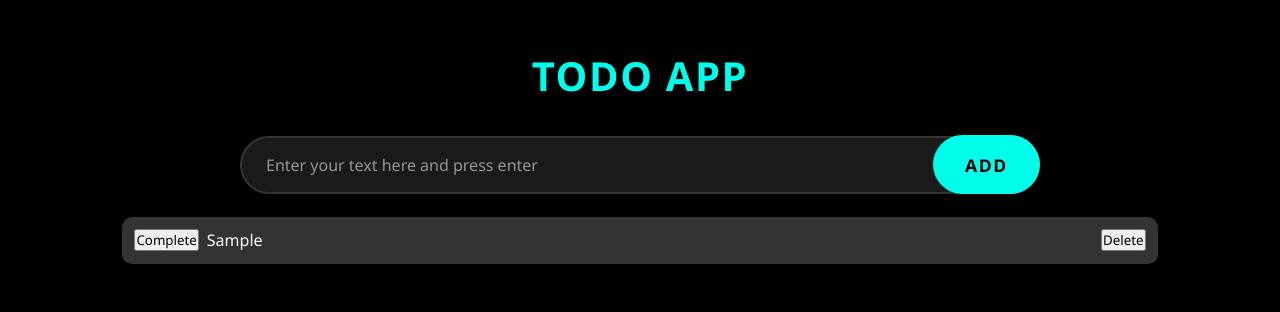
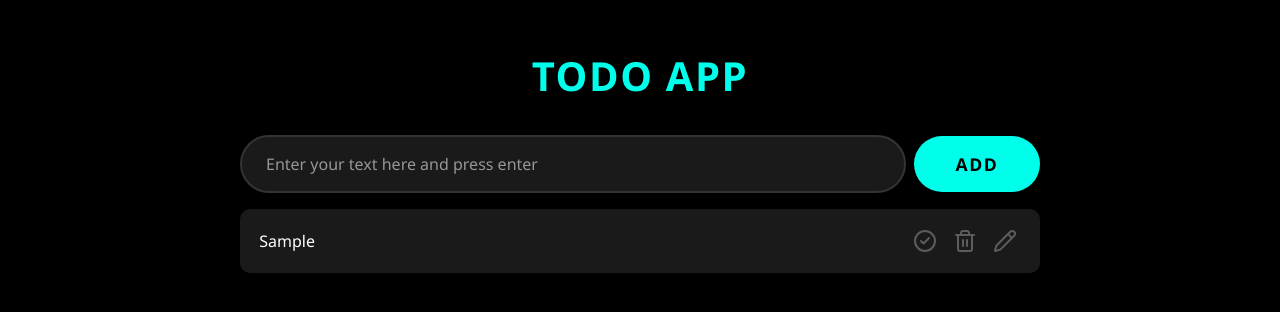
Before and after one commit to devamin404/Todo-App, a React (Vite) app: page / in a window 1280 px wide. Both pictures are taken after typing "Sample" into the empty fields and a click on the button "ADD". Shown: the top 312 px of the page. Built offline with nearby package versions, Linux system fonts and the light colour scheme.

Commit message:
Updated readme.md, todo.jsx, app.jsx

```diff
--- a/package.json
+++ b/package.json
@@ -10,6 +10,7 @@
     "preview": "vite preview"
   },
   "dependencies": {
+    "lucide-react": "^1.7.0",
     "react": "^19.2.0",
     "react-dom": "^19.2.0"
   },
--- a/src/App.jsx
+++ b/src/App.jsx
@@ -6,13 +6,29 @@ import { useState } from "react";
 
 function App() {
   const [todos, setTodos] = useState([]);
+
   function deleteTodo(id) {
-    setTodos(todos.filter((item) => item.id !== id));
+    setTodos((prevTodos) => prevTodos.filter((item) => item.id !== id));
   }
+
   function completeTodo(id) {
-    setTodos(todos.map((item) =>
-      item.id === id ? { ...item, completed: !item.completed } : item
-    ));
+    setTodos((prevTodos) =>
+      prevTodos.map((item) =>
+        item.id === id ? { ...item, completed: !item.completed } : item,
+      ),
+    );
+  }
+
+  function updateTodo(id, newTitle) {
+    setTodos((prevTodos) =>
+      prevTodos.map((todo) => {
+        if (todo.id === id) {
+          return { ...todo, title: newTitle };
+        } else {
+          return todo;
+        }
+      }),
+    );
   }
   return (
     <section className={styles.container}>
@@ -21,6 +37,7 @@ function App() {
         todos={todos}
         deleteTodo={deleteTodo}
         completeTodo={completeTodo}
+        updateTodo={updateTodo}
       />
     </section>
   );
--- a/src/Components/Todo.jsx
+++ b/src/Components/Todo.jsx
@@ -1,15 +1,86 @@
+import { useState } from "react";
 import styles from "./Todo.module.css";
+import { Trash2, CircleCheck, Pencil, Save, X } from "lucide-react";
 
-function Todo({ title, id, completed, deleteTodo, completeTodo }) {
+function Todo({ title, id, completed, deleteTodo, completeTodo, updateTodo }) {
+  const [isEditing, setIsEditing] = useState(false);
+  const [editedTitle, setEditedTitle] = useState(title);
   return (
     <div className={styles.todoContainer}>
-      <button className={styles.completeBtn} onClick={() => completeTodo(id)}>
-        Complete
-      </button>
-      <p className={completed ? styles.completed : ""}>{title}</p>
-      <button className={styles.deleteBtn} onClick={() => deleteTodo(id)}>
-        Delete
-      </button>
+      {isEditing ? (
+        <input
+          type="text"
+          className={styles.editedTodo}
+          value={editedTitle}
+          onChange={(e) => setEditedTitle(e.target.value)}
+          onKeyDown={(e) => {
+            if (e.key === "Enter") {
+              if (!editedTitle.trim()) {
+                alert("Enter a valid todo!");
+                return;
+              }
+              updateTodo(id, editedTitle);
+              setIsEditing(false);
+            }
+
+            if (e.key === "Escape") {
+              setIsEditing(false);
+              setEditedTitle(title);
+            }
+          }}
+        />
+      ) : (
+        <p className={completed ? styles.completed : ""}>{title}</p>
+      )}
+
+      <div className={styles.btnContainer}>
+        {!isEditing && (
+          <button
+            className={completed ? styles.checked : styles.completeBtn}
+            onClick={() => completeTodo(id)}
+          >
+            <CircleCheck />
+          </button>
+        )}
+
+        {!isEditing && (
+          <button className={styles.deleteBtn} onClick={() => deleteTodo(id)}>
+            <Trash2 />
+          </button>
+        )}
+
+        {isEditing && (
+          <button
+            className={styles.cancelBtn}
+            onClick={() => {
+              setIsEditing(false);
+              setEditedTitle(title);
+            }}
+          >
+            <X />
+          </button>
+        )}
+
+        {isEditing ? (
+          <button
+            className={styles.saveBtn}
+            onClick={() => {
+              if (!editedTitle.trim()) {
+                alert("Enter a valid todo!");
+                return;
+              }
+              updateTodo(id, editedTitle);
+              setIsEditing(false);
+            }}
+          >
+            <Save />
+          </button>
+        ) : (
+          <button className={styles.editBtn} onClick={() => setIsEditing(true)}>
+            <Pencil />
+          </button>
+        )}
+      </div>
     </div>
   );
 }
--- a/src/Components/Todo.module.css
+++ b/src/Components/Todo.module.css
@@ -1,28 +1,73 @@
 .todoContainer {
-  position: relative;
-  background-color: #333;
+  background-color: #1a1a1a;
   color: white;
-  padding: 0.8rem;
+  padding: 1rem 1.2rem;
   font-size: 1rem;
   border-radius: 10px;
   font-weight: 550;
   display: flex;
   align-items: center;
-  gap: 0.5rem;
+  gap: 0.8rem;
+  text-align: justify;
 }
 
 .todoContainer button {
   cursor: pointer;
 }
 
-.deleteBtn {
-  position: absolute;
-  top: 0.8rem;
-  right: 0.8rem;
+.todoContainer p {
+  flex: 1;
+  line-height: 1.3rem;
+  overflow-wrap: break-word;
+  hyphens: auto;
+}
+
+.btnContainer {
+  display: flex;
+  gap: 0.5rem;
 }
 
 .completed {
   text-decoration: line-through;
-  color: #a5a5a5;
-  text-decoration-color: #5c5c5c;
+  color: #666;
+  text-decoration-thickness: 1px;
 }
+
+.completeBtn,
+.deleteBtn,
+.editBtn,
+.saveBtn,
+.cancelBtn {
+  background: transparent;
+  border: none;
+  cursor: pointer;
+  display: flex;
+  align-items: center;
+  justify-content: center;
+  padding: 4px;
+  color: #5c5c5c;
+}
+
+.deleteBtn:hover {
+  color: red;
+}
+
+.checked {
+  color: rgb(117, 231, 117);
+  background-color: transparent;
+  border: none;
+  cursor: pointer;
+  display: flex;
+  align-items: center;
+  justify-content: center;
+  padding: 4px;
+}
+
+.editedTodo {
+  font-size: 1rem;
+  background-color: #1a1a1a;
+  color: white;
+  flex: 1;
+  border: none;
+  outline: none;
+}
--- a/src/Components/TodoForm.jsx
+++ b/src/Components/TodoForm.jsx
@@ -1,8 +1,14 @@
 import styles from "./TodoForm.module.css";
-import { useState } from "react";
+import { useEffect, useState, useRef } from "react";
 
 function TodoForm({ setTodos }) {
   const [title, setTitle] = useState("");
+  const inputRef = useRef(null);
+
+  useEffect(() => {
+    inputRef.current.focus();
+  }, []);
+
   function handleSubmit(e) {
     e.preventDefault();
     if (!title.trim()) {
@@ -17,6 +23,7 @@ function TodoForm({ setTodos }) {
     setTodos((prev) => [...prev, newTodo]);
     setTitle("");
   }
+
   return (
     <form className={styles.todoForm} onSubmit={handleSubmit}>
       <h1 className={styles.todoHeading}>TODO APP</h1>
@@ -27,6 +34,7 @@ function TodoForm({ setTodos }) {
           placeholder="Enter your text here and press enter"
           value={title}
           onChange={(e) => setTitle(e.target.value)}
+          ref={inputRef}
         />
         <button className={styles.todoBtn}>ADD</button>
       </div>
--- a/src/Components/TodoForm.module.css
+++ b/src/Components/TodoForm.module.css
@@ -14,10 +14,11 @@
 .todoFormContainer {
   margin-top: 2rem;
   display: flex;
+  gap: 0.5rem;
   justify-content: center;
   align-items: center;
   max-width: 800px;
-  width: 96%;
+  width: 95%;
 }
 
 .todoInput {
@@ -42,8 +43,7 @@
 }
 
 .todoBtn {
-  padding: 1.1rem 2rem;
-  margin-left: -6.7rem;
+  padding: 1rem 2.6rem;
   font-size: 1.1rem;
   font-weight: bold;
   background-color: rgb(0, 255, 234);
--- a/src/Components/Todos.jsx
+++ b/src/Components/Todos.jsx
@@ -1,7 +1,7 @@
 import Todo from "./Todo";
 import styles from "./Todos.module.css";
 
-function Todos({ todos, deleteTodo, completeTodo }) {
+function Todos({ todos, deleteTodo, completeTodo, updateTodo }) {
   return (
     <section className={`${styles.todoList} ${styles.container}`}>
       {todos.map((todo) => {
@@ -12,6 +12,7 @@ function Todos({ todos, deleteTodo, completeTodo }) {
             todos={todos}
             deleteTodo={deleteTodo}
             completeTodo={completeTodo}
+            updateTodo={updateTodo}
           />
         );
       })}
--- a/src/Components/Todos.module.css
+++ b/src/Components/Todos.module.css
@@ -5,8 +5,11 @@
 }
 
 .todoList {
-  margin-top: 1.4rem;
+  margin-top: 1rem;
+  margin-bottom: 1rem;
   display: flex;
   flex-direction: column;
   gap: 0.5rem;
+  max-width: 800px;
+  width: 95%;
 }
```
Also changed, not shown: 2 other files (tests, documents, lock files or other folders).
